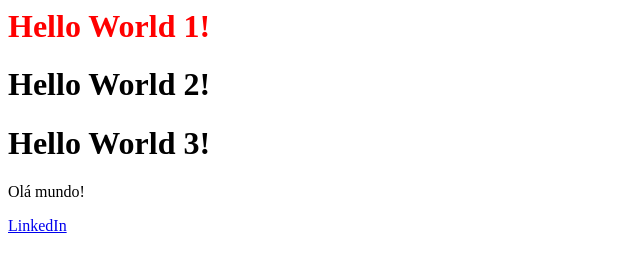
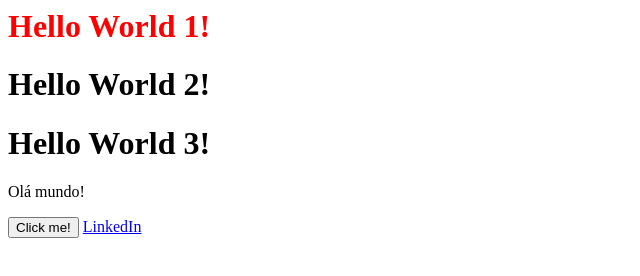
Before and after one commit to MicaelaBorges/test, a plain HTML site: page index.html in a window 1280 px wide. Shown: the whole page, without its empty margins (0-640 px from the left). Drawn offline with Linux system fonts and the light colour scheme.

Commit message:
create button

```diff
--- a/index.html
+++ b/index.html
@@ -1,13 +1,14 @@
 <html>
     <head>
         <link rel="stylesheet" type="text/css" href="styles.css">
+        <script src="script.js"></script>
     </head>
     <body>
         <h1 id="firstH1">Hello World 1!</h1>
         <h1>Hello World 2!</h1>
         <h1>Hello World 3!</h1>
         <p>Olá mundo!</p>
-
+        <button onclick="helloFunction()">Click me!</button>
         <a href="https://linkedin.com">LinkedIn</a>
     </body>
 </html>
--- /dev/null
+++ b/script.js
@@ -0,0 +1,3 @@
+function helloFunction() {
+    alert("HelloJonas!");
+}
```
